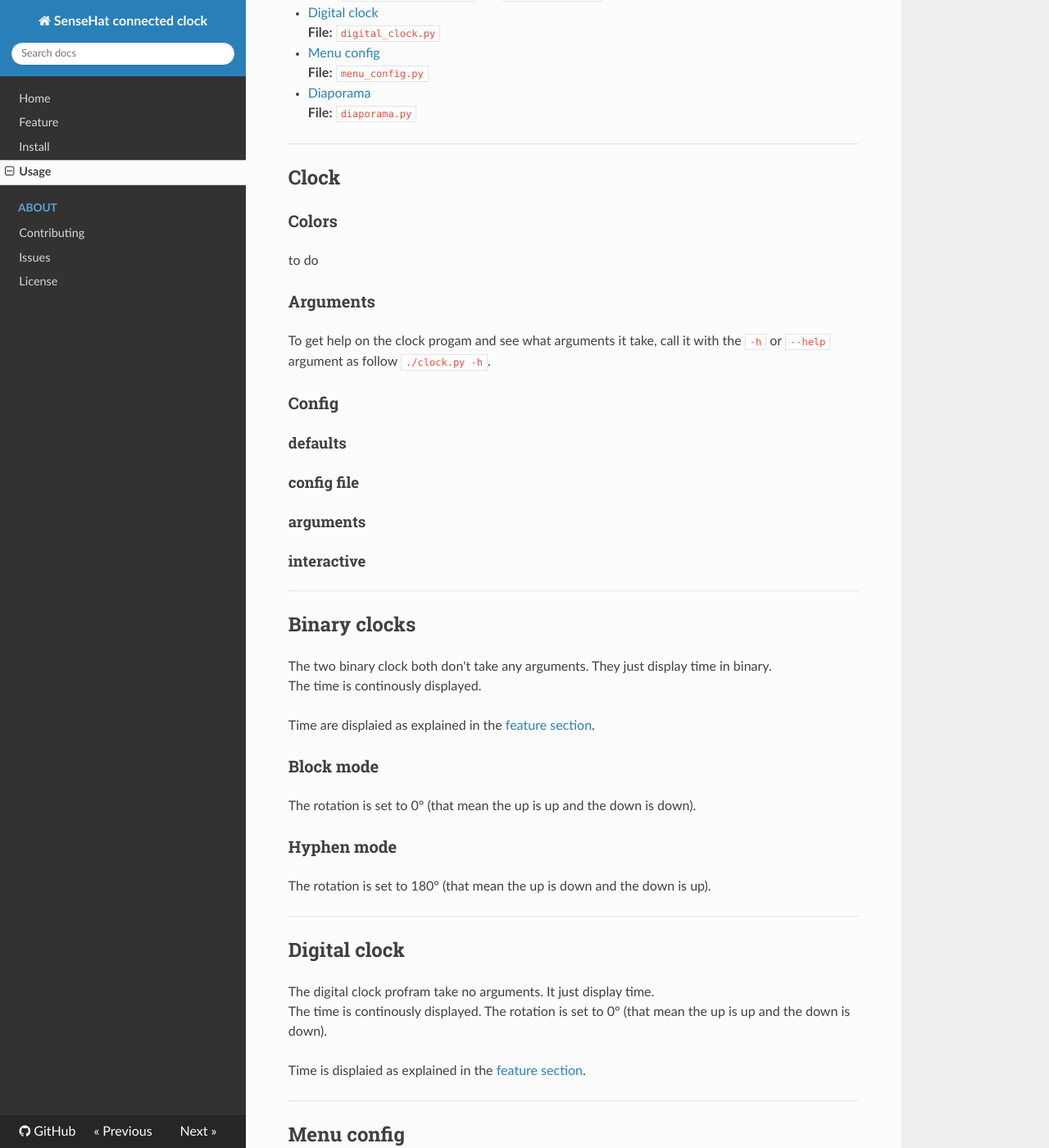
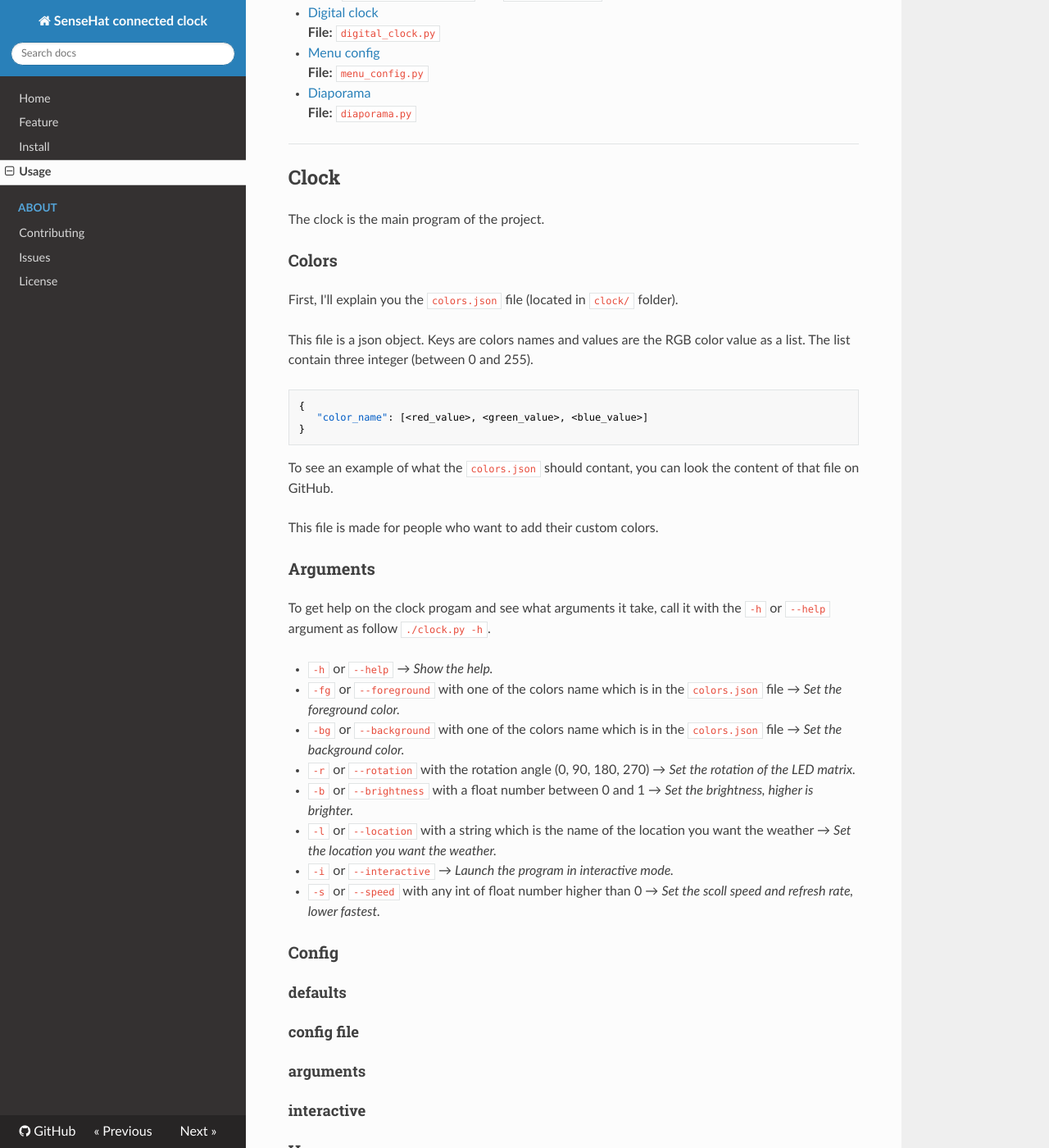
Before and after one commit to Keftcha/SenseHat-connected-clock, an MkDocs documentation site: the page built from documentation/docs/usage.md, in a window 1280 px wide and 1400 px high, scrolled down 534 px. Shown: the whole window at 82% size. Built offline with MkDocs 1.6.1, drawn with Linux system fonts in a browser that asks for light colours; nearby versions of some CDN libraries.

Commit message:
Write the colors and argumets part if the clock usage

````diff
--- a/documentation/docs/usage.md
+++ b/documentation/docs/usage.md
@@ -28,14 +28,45 @@ Replace `<file>` by the python file you want to execute in the `clock/` folder.
 
 ## Clock
 
+The clock is the main program of the project.
+
 ### Colors
 
-to do
+First, I'll explain you the `colors.json` file (located in `clock/` folder).
+
+This file is a json object. Keys are colors names and values are the RGB color
+value as a list. The list contain three integer (between 0 and 255).
+
+```json
+{
+   "color_name": [<red_value>, <green_value>, <blue_value>]
+}
+```
+
+To see an example of what the `colors.json` should contant, you can look the
+content of that file on GitHub.
+
+This file is made for people who want to add their custom colors.
 
 ### Arguments
 
 To get help on the clock progam and see what arguments it take, call it with the
 `-h` or `--help` argument as follow `./clock.py -h`.
+
+- `-h` or `--help` → *Show the help.*
+- `-fg` or `--foreground` with one of the colors name which is in the
+`colors.json` file → *Set the foreground color.*
+- `-bg` or `--background` with one of the colors name which is in the
+`colors.json` file → *Set the background color.*
+- `-r` or `--rotation` with the rotation angle (0, 90, 180, 270) → *Set the
+    rotation of the LED matrix.*
+- `-b` or `--brightness` with a float number between 0 and 1 → *Set the
+    brightness, higher is brighter.*
+- `-l` or `--location` with a string which is the name of the location you want
+    the weather → *Set the location you want the weather.*
+- `-i` or `--interactive` → *Launch the program in interactive mode.*
+- `-s` or `--speed` with any int of float number higher than 0 → *Set the scoll
+    speed and refresh rate, lower fastest.*
 
 ### Config
 
````
Also changed, not shown: other parts of documentation/docs/usage.md (+2 -0 lines).
